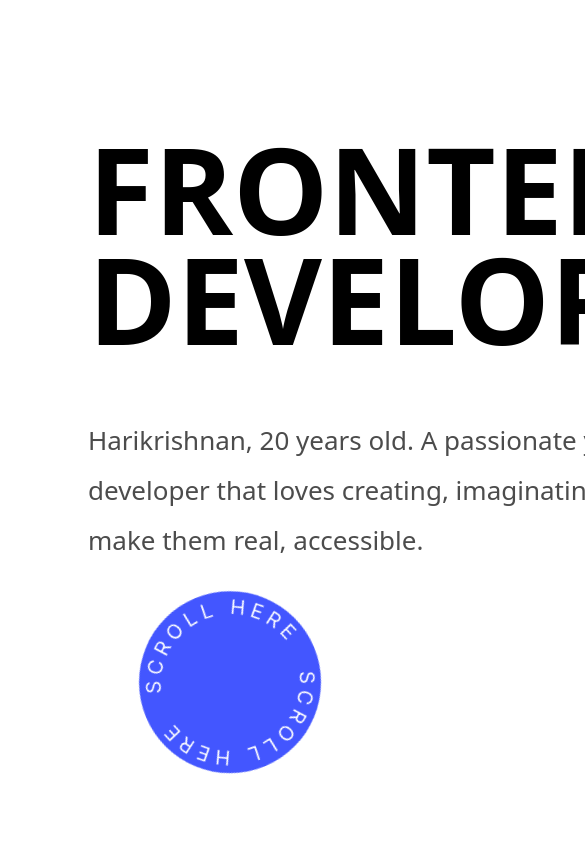
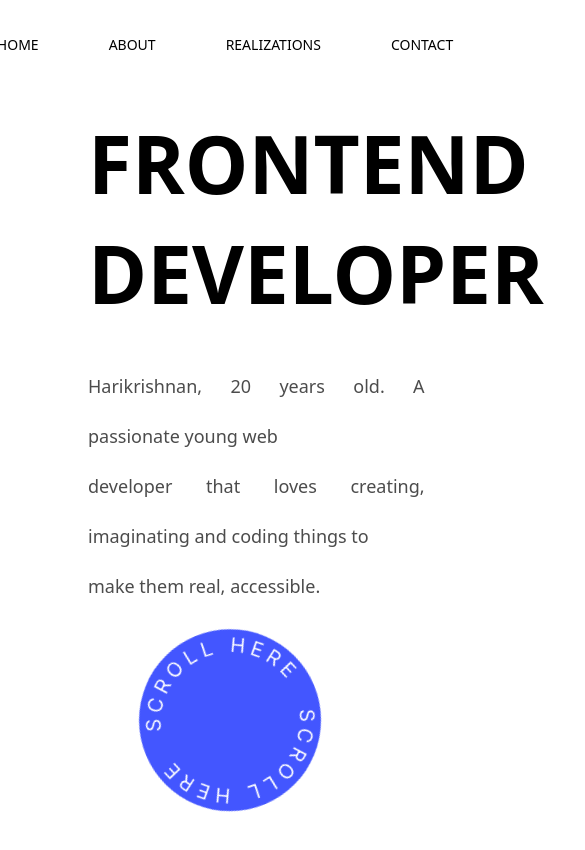
Before and after one commit to harikrishnan2412/Frontend-Developer, a React (Vite) app in the folder PortfolioV3/: page / in a window 390 px wide. Shown: the top 850 px of the page, 585 px wide, since content can reach past the window. Built offline with nearby package versions, Linux system fonts and the light colour scheme.

Commit message:
responsive design

```diff
--- a/PortfolioV3/src/Landing/Landing.css
+++ b/PortfolioV3/src/Landing/Landing.css
@@ -264,3 +264,63 @@ img
   margin-right: 700px;
 
 }
+
+
+
+
+
+
+
+
+
+
+
+
+
+/* Default styles for larger screens */
+body {
+  font-family: system-ui, -apple-system, BlinkMacSystemFont, 'Segoe UI', Roboto, Oxygen, Ubuntu, Cantarell, 'Open Sans', 'Helvetica Neue', sans-serif;
+}
+
+.linkscontainer {
+  display: flex;
+  flex-direction: row;
+  position: relative;
+  text-transform: uppercase;
+  height: 10%;
+  width: 35%;
+  align-items: end;
+  margin-left: 10%; /* Adjust this value for smaller screens */
+  margin-top: 35px;
+  gap: 50px;
+  font-size: 14px;
+  font-weight: 200;
+}
+
+.linkscontainer li {
+  display: inline;
+  margin-right: 20px;
+}
+
+
+@media (max-width: 768px) {
+  .linkscontainer {
+      width: 100%;
+      margin-left: 0;
+      justify-content: center;
+    }
+
+
+
+@media (max-width: 480px) {
+  .heading {
+      font-size: 40px;
+  }
+
+  .subheading {
+      font-size: 18px;
+      width: 90%;
+  }
+
+
+}
```
